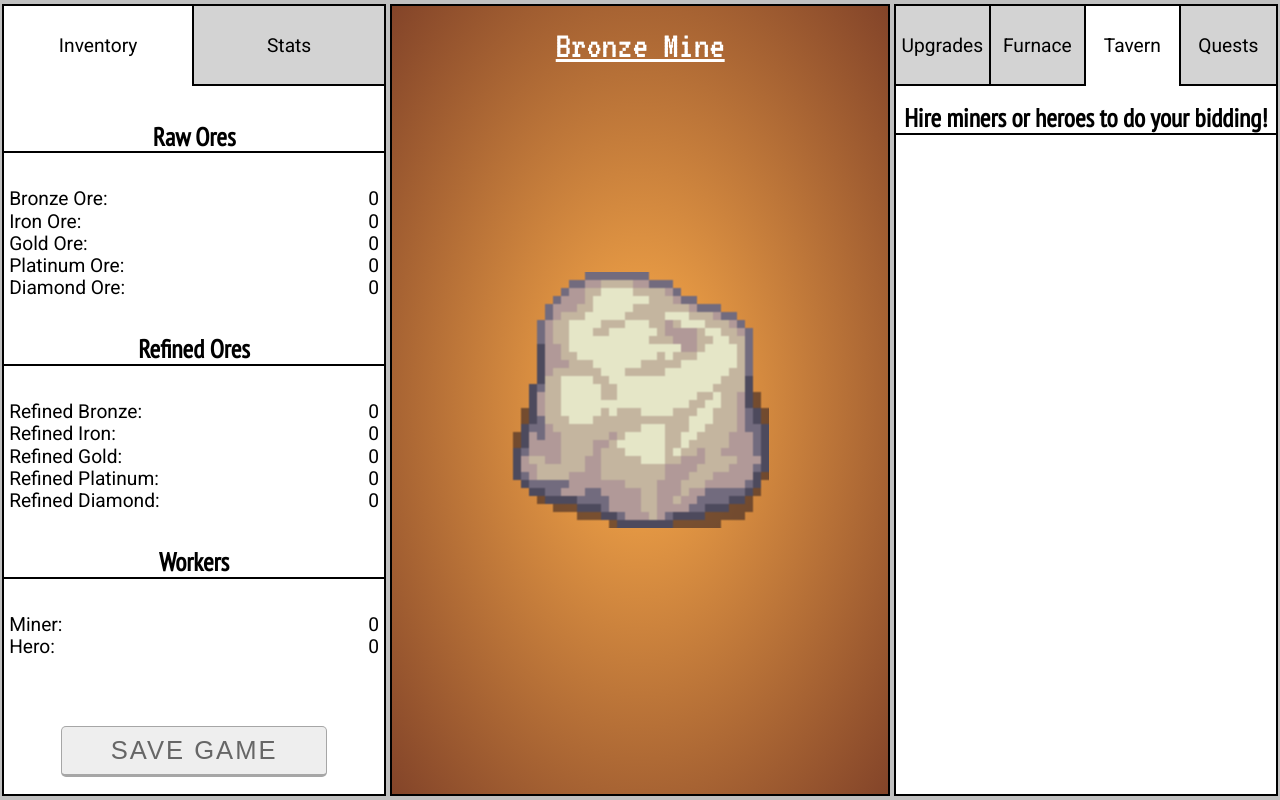
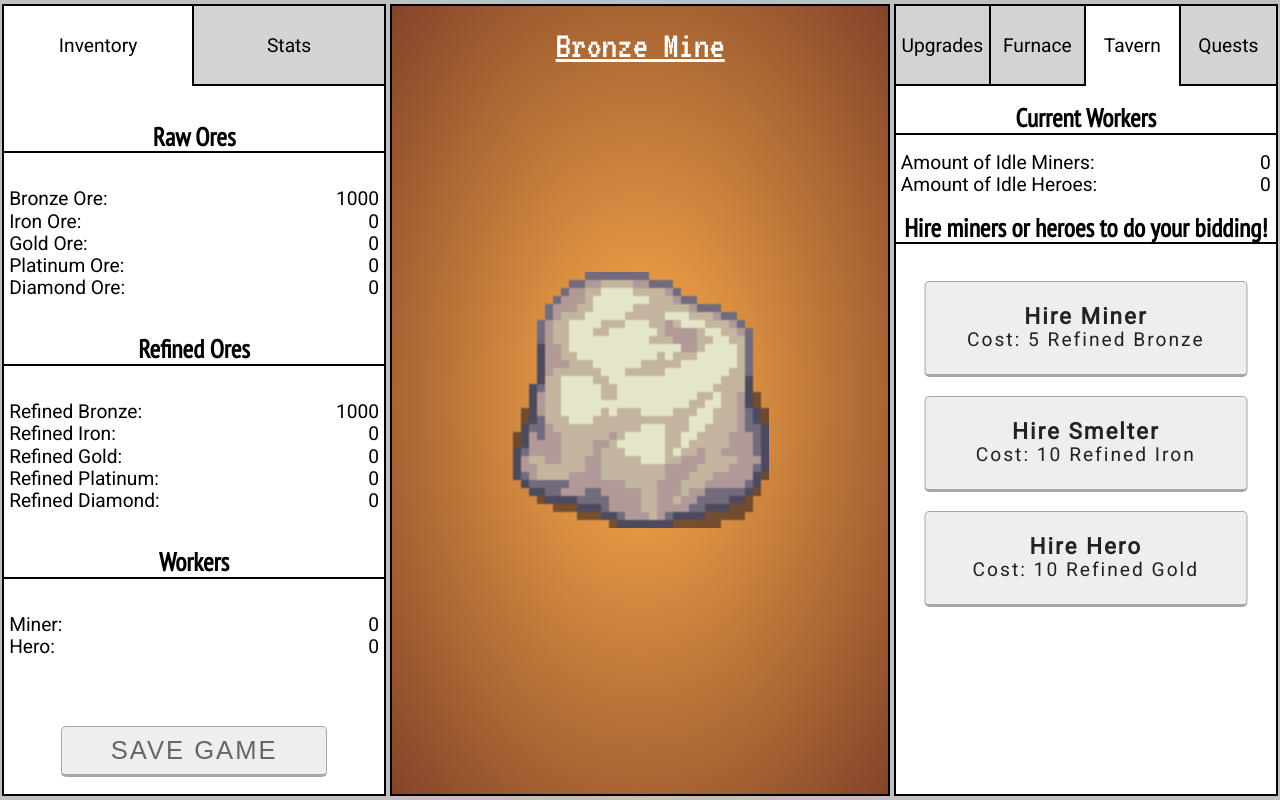
Before and after one commit to mkeigwin/More_Ore, a React app: page / in a window 1280 px wide. Both pictures are taken after a click on the element "Tavern". Built offline with nearby package versions, Linux system fonts and the light colour scheme; the HTML template or start-up script is replaced by a standard one.

Commit message:
did a good amount of shit

```diff
--- a/src/components/App/App.jsx
+++ b/src/components/App/App.jsx
@@ -10,6 +10,7 @@ import RightSection from './RightSection/RightSection.jsx'
 import UpgradePickaxeModal from '../Modals/UpgradeModals/UpgradePickaxeModal.jsx'
 import UpgradeFurnaceModal from '../Modals/UpgradeModals/UpgradeFurnaceModal.jsx'
 import ReinforcePickaxeModal from '../Modals/UpgradeModals/ReinforcePickaxeModal.jsx'
+import HireMinerModal from '../Modals/UpgradeModals/HireMinerModal.jsx'
 import FurnaceModal from '../Modals/FurnaceModal/FurnaceModal.jsx'
 
 import furnaceActive  from '../../assets/furnace_active.png'
@@ -24,12 +25,12 @@ class App extends Component {
     this.state = {
       orePerClick: 1,
 
-      bOre: 0,
+      bOre: 1000,
       iOre: 0,
       gOre: 0,
       pOre: 0,
       dOre: 0,
-      r_bOre: 0,
+      r_bOre: 1000,
       r_iOre: 0,
       r_gOre: 0,
       r_pOre: 0,
@@ -42,6 +43,11 @@ class App extends Component {
 
       furnaceLv: 1,
       furnaceUpgradePrice: 15,
+
+      totalMinerAmount: 0,
+      totalMinerIdle: 0,
+      hireMinerPrice: 5,
+
 
       isSmelting: false,
       smeltTimer: 2,
@@ -376,6 +382,17 @@ class App extends Component {
     }
   }
 
+  hireMiner() {
+    console.log('hireMiner firing')
+    if (this.state.r_bOre >= this.state.hireMinerPrice) {
+      this.setState({
+        r_bOre: this.state.r_bOre -= this.state.hireMinerPrice,
+        totalMinerAmount: this.state.totalMinerAmount += 1,
+        hireMinerPrice: this.state.hireMinerPrice += 2,
+      })
+    }
+  }
+
   render() {
 
     return (
@@ -392,6 +409,10 @@ class App extends Component {
         <UpgradeFurnaceModal
           furnaceLv={this.state.furnaceLv}
           furnaceUpgradePrice={this.state.furnaceUpgradePrice}
+        />
+        <HireMinerModal
+          totalMinerAmount={this.state.totalMinerAmount}
+          hireMinerPrice={this.state.hireMinerPrice}
         />
 
         <FurnaceModal
@@ -422,6 +443,7 @@ class App extends Component {
           r_dOre={this.state.r_dOre}
           smeltTimer={this.state.smeltTimer}
           saveGame={this.saveGame.bind(this)}
+          totalMinerAmount={this.state.totalMinerAmount}
         />
 
         <MiddleSection
@@ -441,6 +463,11 @@ class App extends Component {
           reinforcedPickaxeLv={this.state.reinforcedPickaxeLv}
           reinforcePickaxe={this.reinforcePickaxe.bind(this)}
           reinforcedPickaxeCost={this.state.reinforcedPickaxeCost}
+          //
+          hireMiner={this.hireMiner.bind(this)}
+          hireMinerPrice={this.state.hireMinerPrice}
+          //
+          totalMinerAmount={this.state.totalMinerAmount}
         />
 
       </div>
--- a/src/components/App/LeftSection/LeftSection.jsx
+++ b/src/components/App/LeftSection/LeftSection.jsx
@@ -48,11 +48,11 @@ class LeftSection extends React.Component {
             <br />
             <h1>Raw Ores</h1>
             <br />
-            <p>Bronze Ore: <span >{this.props.bOre}</span></p>
-            <p>Iron Ore: <span >{this.props.iOre}</span></p>
-            <p>Gold Ore: <span >{this.props.gOre}</span></p>
-            <p>Platinum Ore: <span >{this.props.pOre}</span></p>
-            <p>Diamond Ore: <span >{this.props.dOre}</span></p>
+            <p>Bronze Ore: <span>{this.props.bOre}</span></p>
+            <p>Iron Ore: <span>{this.props.iOre}</span></p>
+            <p>Gold Ore: <span>{this.props.gOre}</span></p>
+            <p>Platinum Ore: <span>{this.props.pOre}</span></p>
+            <p>Diamond Ore: <span>{this.props.dOre}</span></p>
             <br />
             <h1>Refined Ores</h1>
             <br />
@@ -64,7 +64,7 @@ class LeftSection extends React.Component {
             <br />
             <h1>Workers</h1>
             <br />
-            <p>Miner: <span>0</span></p>
+            <p>Miner: <span>{this.props.totalMinerAmount}</span></p>
             <p>Hero: <span>0</span></p>
           </div>
 
--- a/src/components/App/RightSection/RightSection.css
+++ b/src/components/App/RightSection/RightSection.css
@@ -70,7 +70,7 @@ section.right-section {
   display: none;
 }
 
-.right-section-tabs-content-upgrades button {
+button {
   position: relative;
   /*height: 8vw;*/
   /*width: 95%;*/
@@ -93,20 +93,23 @@ section.right-section {
   border-bottom-width: 3px;
 }
 
-.right-section-tabs-content-upgrades button:hover {
+button:hover {
     background-color: #e3e3e3;
     border-color: rgba(0, 0, 0, 0.5);
 }
 
-.right-section-tabs-content-upgrades button:active {
+button:active {
   background-color: #CCC;
   border-color: rgba(0,0,0,0.9);
 }
 
-.right-section-tabs-content-upgrades button p {
-  text-align: center;
+button p {
+  text-align: center !important;
   font-size: 1.5vw;
 }
+
+
+
 
 .furnace {
   position: relative;
@@ -119,3 +122,13 @@ section.right-section {
   transform: translateX(-50%);
   cursor: pointer;
 }
+
+.right-section-tabs-content-tavern p{
+  text-align: left;
+  font-size: 1.5vw;
+  padding: 0 5px;
+}
+
+.right-section-tabs-content-tavern p span {
+  float: right;
+}
--- a/src/components/App/RightSection/RightSection.jsx
+++ b/src/components/App/RightSection/RightSection.jsx
@@ -100,6 +100,18 @@ class RightSection extends React.Component {
     reinforcePickaxeModal.style.display = 'none'
   }
 
+
+  showHireMinerModal() {
+    let hireMinerModal = document.querySelector('.hire-miner-modal')
+    hireMinerModal.style.display = 'block'
+  }
+
+  hideHireMinerModal() {
+    let hireMinerModal = document.querySelector('.hire-miner-modal')
+    hireMinerModal.style.display = 'none'
+  }
+
+
   render() {
     return(
       <section className='right-section'>
@@ -152,7 +164,31 @@ class RightSection extends React.Component {
             <div onClick={this.showFurnaceModal} className='furnace'></div>
           </div>
           <div className="right-section-tab-content right-section-tabs-content-tavern">
+            <h1>Current Workers</h1>
+            <p>Amount of Idle Miners: <span>{this.props.totalMinerAmount}</span></p>
+            <p>Amount of Idle Heroes: <span>0</span></p>
             <h1>Hire miners or heroes to do your bidding!</h1>
+            <button
+              className='hire-miner-button'
+              onClick={this.props.hireMiner}
+              onMouseOver={this.showHireMinerModal}
+              onMouseOut={this.hideHireMinerModal}
+              >
+              <h3>Hire Miner</h3>
+              <p>Cost: {this.props.hireMinerPrice} Refined Bronze</p>
+            </button>
+            <button
+              className='hire-smelter-button'
+              >
+              <h3>Hire Smelter</h3>
+              <p>Cost: 10 Refined Iron</p>
+            </button>
+            <button
+              className='hire-hero-button'
+              >
+              <h3>Hire Hero</h3>
+              <p>Cost: 10 Refined Gold</p>
+            </button>
           </div>
           <div className="right-section-tab-content right-section-tabs-content-quests">
             <h1>Send your heroes off on quests for a chance of a Legendary item!</h1>
--- /dev/null
+++ b/src/components/Modals/UpgradeModals/HireMinerModal.jsx
@@ -0,0 +1,17 @@
+import React from 'react'
+import './UpgradeModal.css'
+
+class HireMinerModal extends React.Component {
+  render() {
+    return(
+      <div className="upgrade-modal hire-miner-modal">
+        <h1>Miners</h1>
+        <h3>Gain 1 ore every 1 second</h3>
+        <h4>They'll do the dirty work for you...</h4>
+        <p>Price: {this.props.hireMinerPrice} Refined Bronze</p>
+      </div>
+    )
+  }
+}
+
+export default HireMinerModal
```
